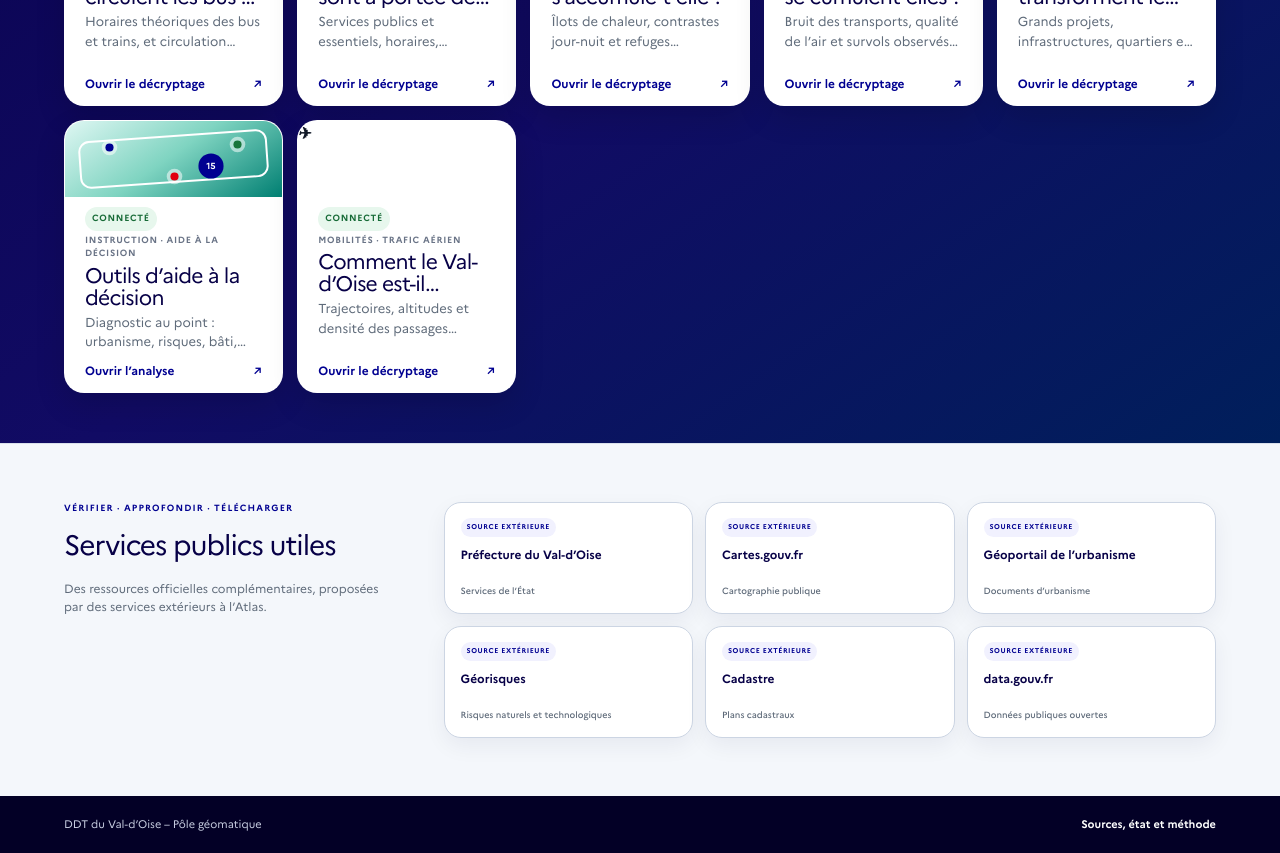
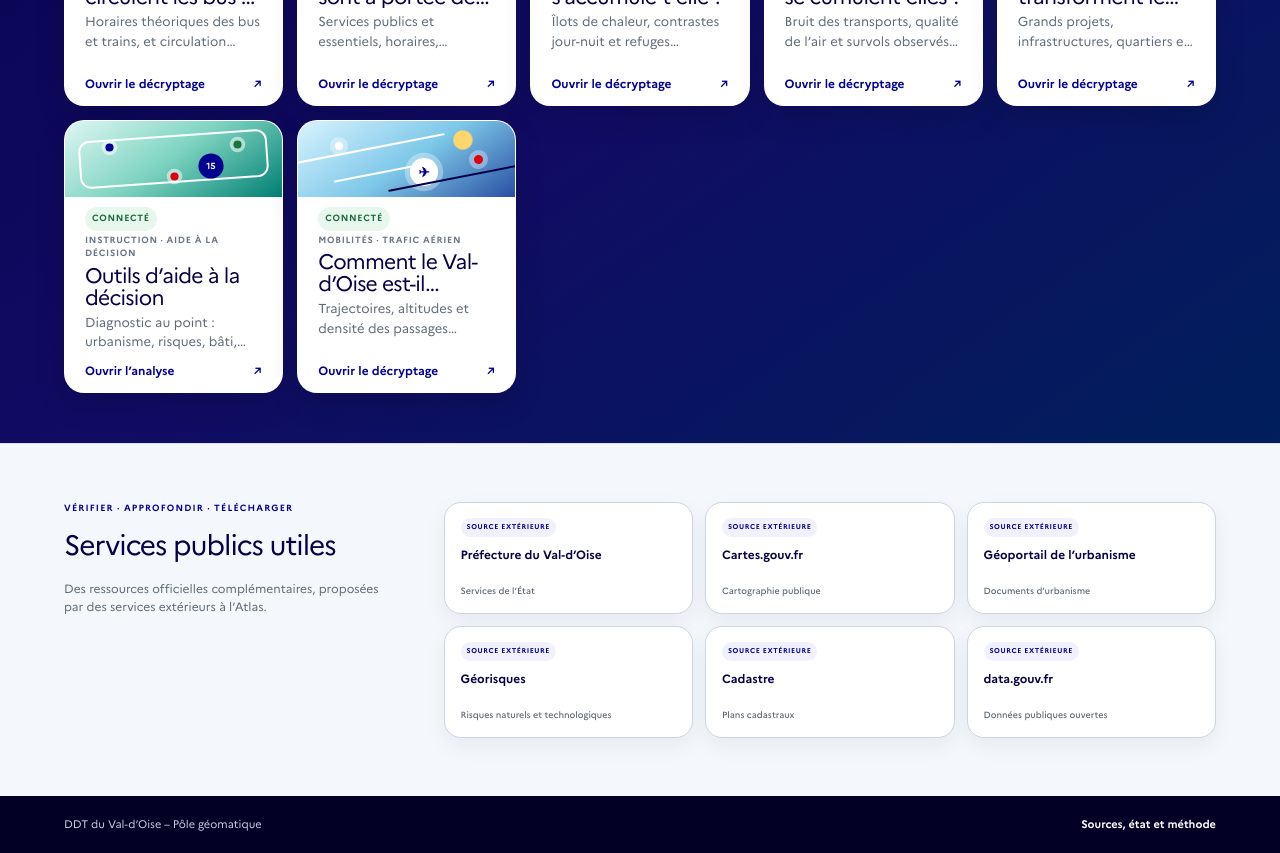
Before and after one commit to DDT95/atlas-territorial-95, a Next.js app: page / in a window 1280 px wide. Shown: the part 2240-3093 px from the top of the page. Built offline with nearby package versions, Linux system fonts and the light colour scheme; no server answers.

Commit message:
style: illustre la carte du trafic aérien

```diff
--- a/app/understand-compact.css
+++ b/app/understand-compact.css
@@ -92,6 +92,43 @@
   font-size: 12px;
 }
 
+.air-traffic-story {
+  background:
+    radial-gradient(circle at 76% 25%, #ffd66b 0 5%, transparent 6%),
+    linear-gradient(145deg, #d9f3ff 0%, #7cc7e8 52%, #294fa3 100%);
+}
+
+.air-traffic-story::before,
+.air-traffic-story::after,
+.air-traffic-story i {
+  content: "";
+  position: absolute;
+  height: 2px;
+  border-radius: 999px;
+  background: #fff;
+  transform: rotate(-11deg);
+}
+
+.air-traffic-story::before { width: 72%; left: -4%; top: 35%; }
+.air-traffic-story::after { width: 62%; right: -3%; bottom: 24%; background: #070047; }
+.air-traffic-story i:nth-child(1) { width: 42%; left: 16%; bottom: 30%; }
+.air-traffic-story i:nth-child(2) { width: 8px; height: 8px; left: 17%; top: 27%; border-radius: 50%; background: #fff; box-shadow: 0 0 0 5px #ffffff55; }
+.air-traffic-story i:nth-child(3) { width: 9px; height: 9px; right: 15%; top: 45%; border-radius: 50%; background: #e1000f; box-shadow: 0 0 0 5px #ffffff55; }
+.air-traffic-story b {
+  position: absolute;
+  left: 49%;
+  top: 42%;
+  display: grid;
+  place-items: center;
+  width: 38px;
+  height: 38px;
+  border-radius: 50%;
+  background: #fff;
+  color: #000091;
+  font-size: 18px;
+  box-shadow: 0 0 0 7px #ffffff55;
+}
+
 .understand-card:hover,
 .understand-card.featured:hover,
 .understand-card.is-live:hover {
```
